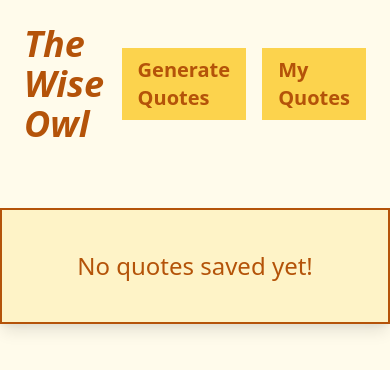
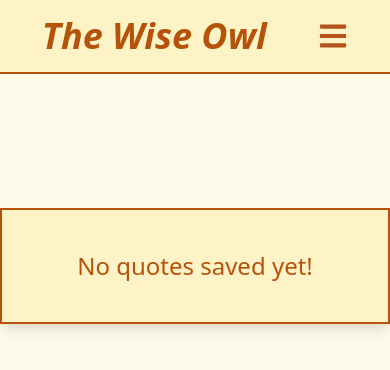
Before and after one commit to konstapascal/the-wise-owl, a Next.js app: page /the-wise-owl/quotes in a window 390 px wide. Shown: the top 370 px of the page. Built offline with nearby package versions, Linux system fonts and the light colour scheme.

Commit message:
added hamburger menu, made responsive, changed trash icon to button

```diff
--- /dev/null
+++ b/components/MobileNavbar.js
@@ -0,0 +1,33 @@
+import Link from 'next/link';
+
+function Navbar() {
+	function toggleDropdown() {
+		document.querySelector('#dropdown').classList.toggle('hidden');
+	}
+
+	return (
+		<div className='lg:hidden relative'>
+			{/* HAMBURGER MENU */}
+			<button onClick={toggleDropdown} className=' flex items-center h-full'>
+				<img src='/the-wise-owl/bars-solid.svg' width={30} height={30} />
+			</button>
+
+			{/* DROPDOWN MENU */}
+			<div
+				id='dropdown'
+				className=' absolute right-0 hidden w-48 text-yellow-700 bg-yellow-100 border-2 border-yellow-700'>
+				<Link href={`/`}>
+					<a className=' active:scale-95 hover:bg-yellow-300 block px-4 py-2 text-xl font-semibold cursor-pointer'>
+						Generate Quotes
+					</a>
+				</Link>
+				<Link href={`/quotes`}>
+					<a className=' active:scale-95 hover:bg-yellow-300 block px-4 py-2 text-xl font-semibold cursor-pointer'>
+						Saved Quotes
+					</a>
+				</Link>
+			</div>
+		</div>
+	);
+}
+export default Navbar;
--- a/components/Navbar.js
+++ b/components/Navbar.js
@@ -1,12 +1,13 @@
 import Link from 'next/link';
+import MobileNavbar from '../components/MobileNavbar';
 
 function Navbar() {
 	return (
-		<nav className=' fixed inset-x-0 z-10 flex justify-between p-6 align-middle'>
+		<nav className=' fixed inset-x-0 z-10 flex justify-around p-4 align-middle bg-yellow-100 border-b-2 border-yellow-700'>
 			<div>
 				<p className='text-4xl italic font-bold text-yellow-700'>The Wise Owl</p>
 			</div>
-			<ul className=' flex items-center gap-4 text-2xl text-yellow-700'>
+			<ul className=' lg:flex items-center hidden gap-4 text-2xl text-yellow-700'>
 				<Link href={`/`}>
 					<a className=' hover:bg-yellow-400 active:scale-95 px-4 py-2 text-xl font-semibold transform bg-yellow-300 cursor-pointer'>
 						Generate Quotes
@@ -18,6 +19,7 @@ function Navbar() {
 					</a>
 				</Link>
 			</ul>
+			<MobileNavbar />
 		</nav>
 	);
 }
--- a/components/Quote.js
+++ b/components/Quote.js
@@ -1,17 +1,16 @@
 function Quote({ id, content, author, deleteQuote }) {
 	return (
-		<div className='lg:flex-row flex flex-col justify-between my-8'>
+		<div className=' my-8'>
 			<div>
 				<p className='max-w-2xl mb-2 text-xl'>{content}</p>
 				<p> {`- ${author}`}</p>
 			</div>
-			<img
-				onClick={() => deleteQuote(id)}
-				className='cursor-pointer'
-				src='/the-wise-owl/trash-solid.svg'
-				width={20}
-				height={20}
-			/>
+
+			<button
+				className=' hover:bg-yellow-400 active:scale-95 px-4 py-2 mt-2 text-xl transform bg-yellow-300 cursor-pointer'
+				onClick={() => deleteQuote(id)}>
+				Delete
+			</button>
 		</div>
 	);
 }
```
Also changed, not shown: public/bars-solid.svg (added), public/trash-solid.svg (deleted).
